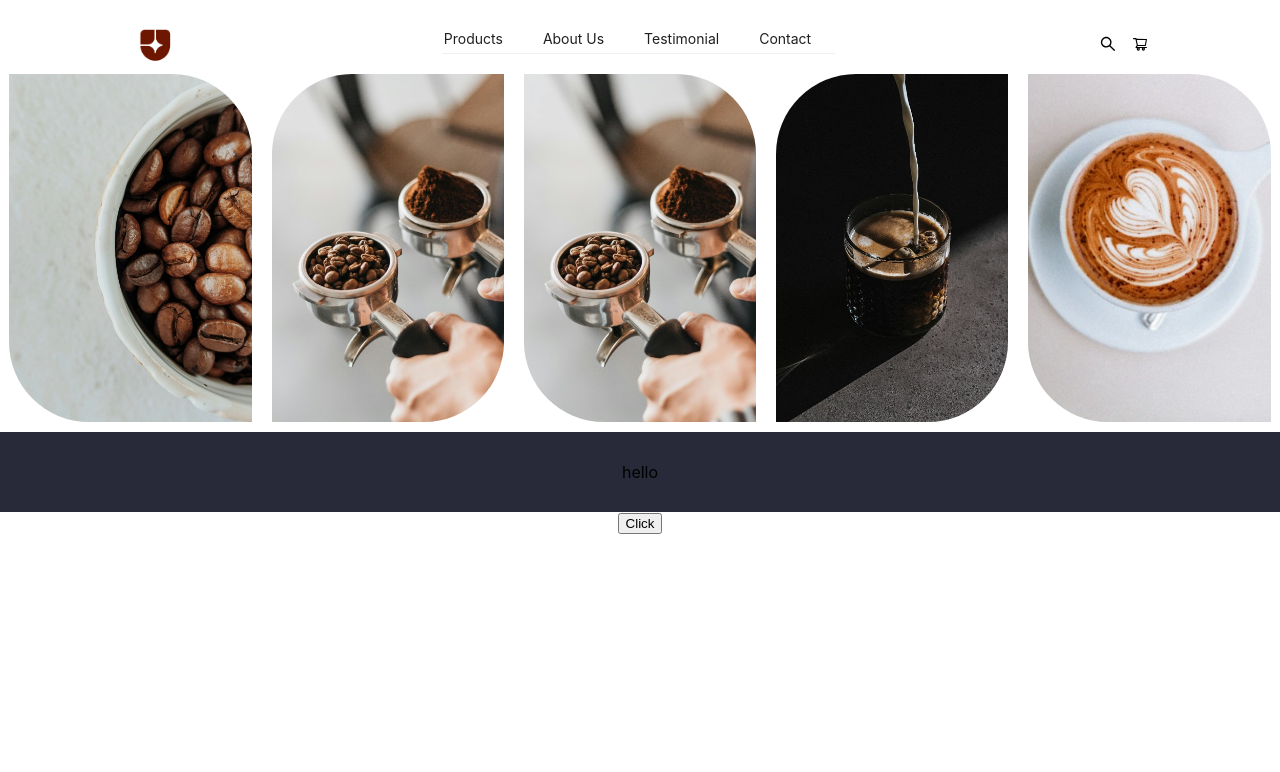
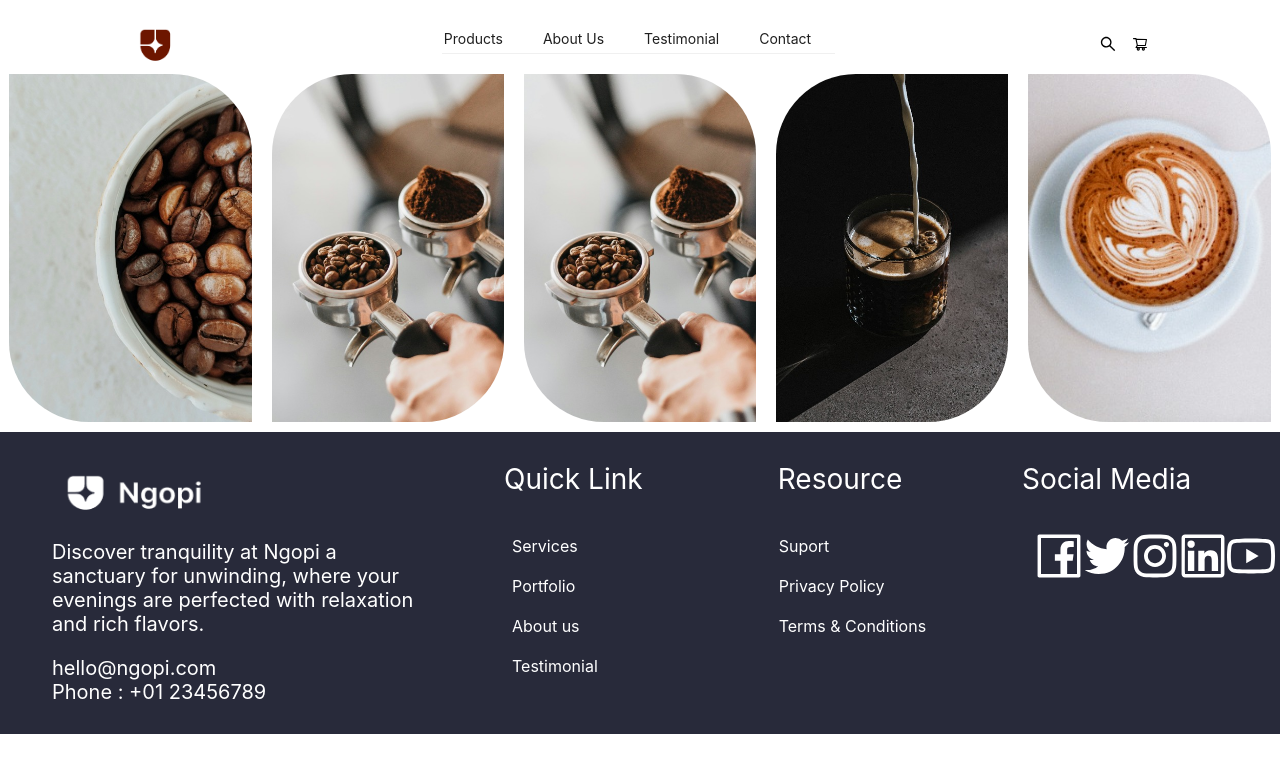
Before and after one commit to Tinh-TQ/Landing-Page_FE-team, a React (Create React App) app in the folder landing-page/: page / in a window 1280 px wide. Shown: the top 772 px of the page. Built offline with nearby package versions, Linux system fonts and the light colour scheme.

Commit message:
footer and button component

```diff
--- a/landing-page/package.json
+++ b/landing-page/package.json
@@ -3,14 +3,15 @@
   "version": "0.1.0",
   "private": true,
   "dependencies": {
-    "@ant-design/icons": "^5.3.4",
     "@testing-library/jest-dom": "^5.17.0",
     "@testing-library/react": "^13.4.0",
     "@testing-library/user-event": "^13.5.0",
+    "@types/antd": "^1.0.0",
     "@types/jest": "^27.5.2",
     "@types/node": "^16.18.91",
     "@types/react": "^18.2.67",
     "@types/react-dom": "^18.2.22",
+    "ant": "^0.2.0",
     "antd": "^5.15.3",
     "react": "^18.2.0",
     "react-dom": "^18.2.0",
@@ -41,5 +42,8 @@
       "last 1 firefox version",
       "last 1 safari version"
     ]
+  },
+  "devDependencies": {
+    "@ant-design/icons": "^5.3.4"
   }
 }
--- a/landing-page/src/components/Button/Button.tsx
+++ /dev/null
@@ -1,56 +0,0 @@
-import React, { Component } from 'react'
-// import './button.scss'
-
-type State = {}
-type Props = {
-    text?: string,
-    disable?: boolean,
-    className?: string,
-    onClick: Function,
-    children?: string // Add this line to include the 'children' property
-}
-type ButtonSize = "small" | "medium";
-
-export default class Button extends Component<Props, State> {
-    render() {
-        const { text, disable, className, onClick, children = 'Click' } = this.props
-        const value = text || children
-        return (
-            <button className={disable ? `disable ${className}` : className} onClick={(e) => onClick(e)}>{value}</button>
-        )
-    }
-}
-
-
-// import { FC } from "react";
-// import clsx from "clsx";
-
-// type ButtonSize = "small" | "medium";
-// type ButtonVariant = "primary" | "secondary";
-
-// interface ButtonProps {
-//   size?: ButtonSize;
-//   variant?: ButtonVariant;
-// }
-
-// const buttonSizeClasses: Record<ButtonSize, string> = {
-//   small: "py-1 px-2",
-//   medium: "py-2 px-4",
-// };
-
-// const buttonVariantClasses: Record<ButtonVariant, string> = {
-//   primary: "bg-blue-700 text-white",
-//   secondary: "border border-gray-300 text-black",
-// };
-
-// const Button: FC<ButtonProps> = ({
-//   children,
-//   size = "small",
-//   variant = "primary",
-// }) => (
-//   <button
-//     className={clsx(buttonSizeClasses[size], buttonVariantClasses[variant])}
-//   >
-//     {children}
-//   </button>
-// );
--- a/landing-page/src/components/Content/Content.tsx
+++ b/landing-page/src/components/Content/Content.tsx
@@ -19,11 +19,10 @@ const images: Image[] = [
   { src: Img5, alt: 'Image 5' },
 ];
 const Content: React.FC = () => (
-  <div style={{ width: '100%', display: 'flex', justifyContent: 'center', alignItems: 'center' }}>
+  <div style={{ maxWidth: '1200px', margin: '0 auto', display: 'flex', justifyContent: 'center', alignItems: 'center' }}>
     {images.map((image, index) => {
       const isEven = index % 2 === 0;
       const borderClass = isEven ? 'borderTR' : 'borderTL';
-
       return (
         <img
           key={index}
--- a/landing-page/src/components/Footer/Footer.tsx
+++ b/landing-page/src/components/Footer/Footer.tsx
@@ -1,13 +1,107 @@
-import React from 'react'
+import React from "react";
+import {
+  FacebookOutlined,
+  InstagramOutlined,
+  TwitterOutlined,
+  LinkedinOutlined,
+  YoutubeOutlined,
+} from "@ant-design/icons";
+import { Input, Space, Row, Col } from "antd";
+import Logo2 from "../../assets/imgs/white-logo.png";
+import { AntdIconProps } from "@ant-design/icons/lib/components/AntdIcon";
+import { activityStatuses } from "../../constants/config/contentConfig";
 
-type Props = {}
+const { Search } = Input;
 
-const Footer = (props: Props) => {
+type FooterProps = {
+  content?: string[];
+  icon?: React.ForwardRefExoticComponent<
+    Omit<AntdIconProps, "ref"> & React.RefAttributes<HTMLSpanElement>
+  >;
+};
+
+const Footer = (props: FooterProps) => {
   return (
-    <footer style={{paddingTop: '30px', paddingBottom: '30px', backgroundColor: '#282A3A'}}>
-        hello
+    <footer
+      style={{
+        paddingTop: "30px",
+        paddingBottom: "30px",
+        backgroundColor: "#282A3A",
+      }}
+    >
+      <div style={{ margin: "0 auto" }}>
+        <Row
+          gutter={[24, 24]}
+          style={{
+            maxWidth: "1200px",
+            display: "flex",
+            margin: "0 auto",
+            color: "#fff",
+          }}
+        >
+          <Col span={8}>
+            <div
+              style={{
+                display: "flex",
+                flexDirection: "column",
+                marginLeft: "0",
+              }}
+            >
+                <img
+                  alt="logo"
+                  src={Logo2}
+                  style={{ width: "170px", height: "58px" }}
+                />
+              <span className="sub-title" style={{marginTop: '20px'}}>
+                Discover tranquility at Ngopi a sanctuary for unwinding, where
+                your evenings are perfected with relaxation and rich flavors.
+              </span>
+              <span className="sub-title" style={{marginTop: '20px'}}>hello@ngopi.com</span>
+              <span className="sub-title">Phone : +01 23456789</span>
+            </div>
+          </Col>
+          <Col span={16}>
+            <Row gutter={[24, 24]}>
+              {activityStatuses.map((value, index) => {
+                return (
+                  <Col span={8} key={index} className="title">
+                    {value?.header}
+                  </Col>
+                );
+              })}
+            </Row>
+            <Row gutter={[24, 24]}>
+              <Col
+                span={8}
+                style={{ display: "flex", flexDirection: "column", right: '-50px' }}
+              >
+                <span className="sub-menu">Services</span>
+                <span className="sub-menu">Portfolio</span>
+                <span className="sub-menu">About us</span>
+                <span className="sub-menu">Testimonial</span>
+              </Col>
+              <Col
+                span={8}
+                style={{ display: "flex", flexDirection: "column", right: '-50px' }}
+              >
+                <span className="sub-menu">Suport</span>
+                <span className="sub-menu">Privacy Policy</span>
+                <span className="sub-menu">Terms & Conditions</span>
+              </Col>
+              <Col span={8} style={{ display: "flex", top: '-50px', right: '-50px'  }}>
+                <FacebookOutlined className="icon-footer" />
+                <TwitterOutlined className="icon-footer" />
+                <InstagramOutlined className="icon-footer" />
+                <LinkedinOutlined className="icon-footer" />
+                <YoutubeOutlined className="icon-footer" />
+              </Col>
+            </Row>
+
+          </Col>
+        </Row>
+      </div>
     </footer>
-  )
-}
+  );
+};
 
-export default Footer
+export default Footer;
--- a/landing-page/src/components/Layout.tsx
+++ b/landing-page/src/components/Layout.tsx
@@ -2,16 +2,18 @@ import React from 'react'
 import Header from './Header'
 import Content from './Content/Content'
 import Footer from './Footer/Footer'
-import Button from './Button/Button'
+import Button from './commons/Button'
+import SmallBtn from './commons/SmallBtn'
 
 const Layout = () => {
   return (
-    <div style={{}}>
+    <>
       <Header />
       <Content />
       <Footer />
-      <Button onClick={(e: any) => console.log(e.target.value)}/>
-    </div>
+      {/* <SmallBtn /> */}
+      {/* <Button onClick={(e: any) => console.log(e.target.value)}/> */}
+    </>
   )
 }
 
--- /dev/null
+++ b/landing-page/src/components/commons/Button.tsx
@@ -0,0 +1,27 @@
+import React, { Component } from 'react'
+import '../../styles/style.css';
+import { ArrowRightOutlined } from '@ant-design/icons';
+
+
+type State = {}
+type Props = {
+    text?: string,
+    disable?: boolean,
+    className?: string,
+    onClick: Function,
+    children?: string
+}
+// type ButtonSize = "small" | "medium";
+
+export default class Button extends Component<Props, State> {
+    render() {
+        const { text, disable, className, onClick, children = 'explore product' } = this.props
+        const value = text || children
+        return (
+            <div className='btn'>
+                <div className='btn-name'>{value}</div>
+                <ArrowRightOutlined style={{ fontSize: '34px', color: '#fff' }}/>
+            </div>
+        )
+    }
+}
--- /dev/null
+++ b/landing-page/src/components/commons/SmallBtn.tsx
@@ -0,0 +1,51 @@
+import React, { Component } from "react";
+import "../../styles/style.css";
+import { ArrowRightOutlined } from "@ant-design/icons";
+import '../../styles/style.css';
+
+type State = {};
+type Props = {
+  text?: string;
+};
+
+export default class SmallBtn extends Component<Props, State> {
+  render() {
+    return (
+      <div
+        style={{
+          backgroundColor: "#6D1600",
+          position: "relative",
+          margin: "0 auto",
+          display: "flex",
+          justifyContent: 'center',
+          alignItems: 'center'
+        }}
+        className="btn-small"
+      >
+        <span
+          style={{
+            backgroundColor: "#fff",
+            width: "2px",
+            height: "16px",
+            position: "absolute",
+            top: "25%",
+            left: "50%",
+          }}
+        ></span>
+        <span
+          style={{
+            backgroundColor: "#fff",
+            width: "2px",
+            height: "16px",
+            position: "absolute",
+            top: "50%",
+            left: "50%",
+            transform: 'translate(-50%, -50%) rotate(90deg)'
+          }}
+        ></span>
+      </div>
+    );
+  }
+}
+
+// { disable ? `disable ${className}` : className} onClick={(e) => onClick(e)}
--- /dev/null
+++ b/landing-page/src/constants/config/contentConfig.ts
@@ -0,0 +1,21 @@
+import { ContentType } from "../../interfaces";
+export const activityStatuses: ContentType[] = [
+    {
+      header: 'Quick Link',
+      content: [
+        'Service', "Portfolio", 'About us', 'Testimonial', 'Subscribe'
+      ]
+    },
+    {
+        header: 'Resource',
+        content: [
+          'Suport', "Privacy Policy", 'Terms & Conditions'
+        ]
+      },
+      {
+        header: 'Social Media',
+        content: [
+          'service', "portforio", 'helli'
+        ],
+      },
+  ];
--- a/landing-page/src/styles/style.css
+++ b/landing-page/src/styles/style.css
@@ -23,3 +23,60 @@
 .borderTL {
   border-radius: 80px 0px 80px 0px;
 }
+
+.title {
+  font-size: 28px;
+  color: #fff;
+  left: 0;
+  margin-bottom: 30px;
+}
+
+.sub-title {
+  font-size: 20px;
+  color: #fff;
+  left: 0;
+  text-align: left;
+}
+
+.sub-menu {
+  font-size: 16px;
+  color: #fff;
+  left: 0;
+  text-align: left;
+  padding: 10px;
+}
+
+.btn {
+  background-color: #6D1600;
+  width: 280px;
+  height: 82px;
+  border-radius: 0px 32px 0px 32px;
+  /* padding: 24px 48px 24px 48px; */
+  display: flex;
+  justify-content: center;
+  align-items: center;
+  gap: 15px;
+}
+
+.btn-small{
+  background-color: #6D1600;
+  width: 32px;
+  height: 32px;
+  border-radius: 0px 12px 0px 12px;
+  display: flex;
+  justify-content: center;
+  align-items: center;
+  gap: 15px;
+}
+
+.btn-name {
+  color: #fff;
+  font-weight: 400;
+  font-size: 24px;
+  text-transform: uppercase;
+}
+
+.icon-footer {
+  font-size: 48px;
+
+}
```
Also changed, not shown: landing-page/src/interfaces/Content.ts (added, +7 -0 lines), landing-page/src/interfaces/index.ts (+2 -6 lines), landing-page/src/assets/imgs/white-logo.png (added), 1 other file (tests, documents, lock files or other folders).
